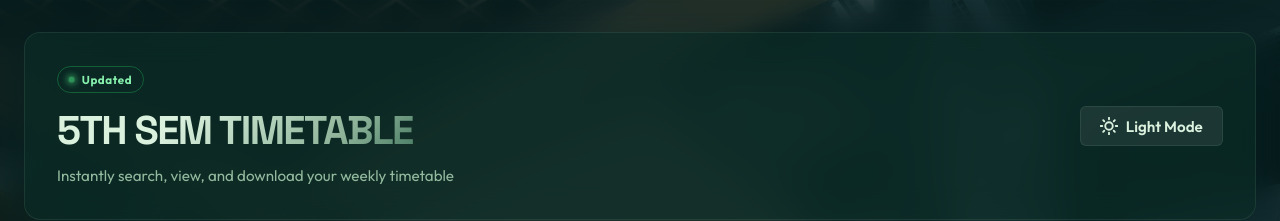
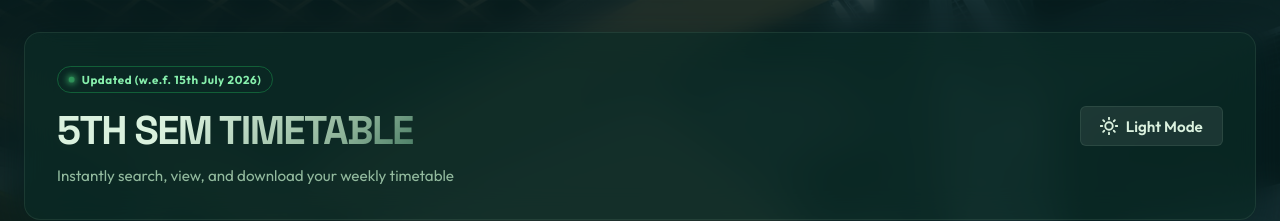
Before and after one commit to debayansamal/5th-Sem-Timetable-Downloader, a Next.js app: page / in a window 1280 px wide. Shown: the top 221 px of the page. Built offline with nearby package versions, Linux system fonts and the light colour scheme.

Commit message:
style: update badge text to include w.e.f. 15th July 2026

```diff
--- a/src/app/page.tsx
+++ b/src/app/page.tsx
@@ -153,7 +153,7 @@ export default function Home() {
               flexShrink: 0,
             }} />
             <span style={{ fontSize: '0.72rem', fontWeight: 700, color: '#86efac', letterSpacing: '0.05em' }}>
-              Updated
+              Updated (w.e.f. 15th July 2026)
             </span>
           </div>
           <h1>5th Sem Timetable</h1>
```
